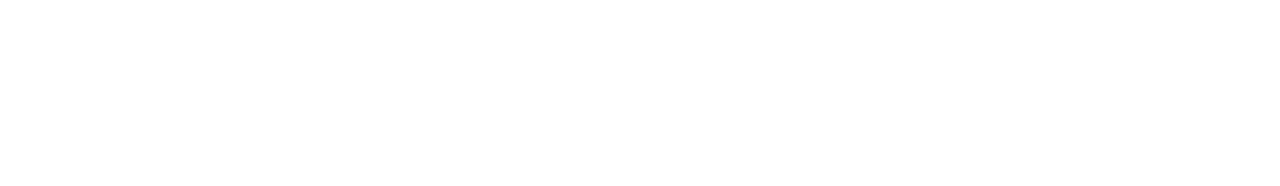
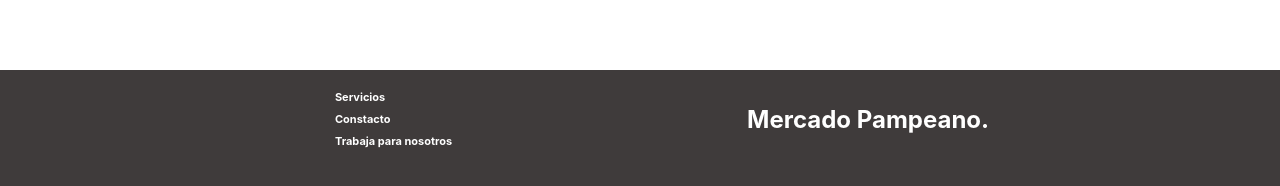
Before and after one commit to AlexEMartin/ecommerce-coderhouse, a React (Create React App) app: page / in a window 1280 px wide. Shown: the part 610-796 px from the top of the page. Built offline with nearby package versions, Linux system fonts and the light colour scheme; no server answers; the database is empty.

Commit message:
Agregado del Footer

```diff
--- a/src/App.js
+++ b/src/App.js
@@ -6,6 +6,7 @@
 import { Routes, Route } from "react-router-dom";
 import ItemCategoryContainer from "./components/ItemCategoryContainer";
 import Cart from "./components/Cart";
+import Footer from "./components/Footer";
 
 function App() {
   return (
@@ -18,6 +19,7 @@
           <Route path="/contador" element={<ItemCount stock={5} />} />
           <Route path="/cart" element={<Cart />} />
       </Routes>
+      <Footer />
     </div>
   );
 }
--- /dev/null
+++ b/src/components/Footer.jsx
@@ -0,0 +1,56 @@
+import React from "react";
+import styled from "styled-components";
+
+const Container = styled.div`
+  bottom: 0;
+  position: fixed;
+  width: 100%;
+  height: 15vh;
+  background-color: #3f3b3b;
+`;
+
+const Items = styled.div`
+  display: flex;
+  align-items: center;
+  justify-content: space-evenly;
+  color: white;
+  font-weight: bold;
+`;
+
+const Lista = styled.ul`
+  display: flex;
+  flex-direction: column;
+  justify-content: flex-start;
+  align-items: flex-start;
+  list-style-type: none;
+`;
+
+const ItemLista = styled.li`
+  font-size: 11px;
+  padding: 4px;
+  cursor: pointer;
+  :hover {
+    -webkit-transform: scale(1.3);
+    -ms-transform: scale(1.3);
+    transform: scale(1.3);
+  }
+`;
+
+const Title = styled.h2``;
+
+const Footer = () => {
+  return (
+    <Container>
+      <Items>
+        <Lista>
+          <ItemLista>Servicios</ItemLista>
+          <ItemLista>Constacto</ItemLista>
+          <ItemLista>Trabaja para nosotros</ItemLista>
+        </Lista>
+        <Title>Mercado Pampeano.</Title>
+      </Items>
+    </Container>
+  );
+};
+
+export default Footer;
```
